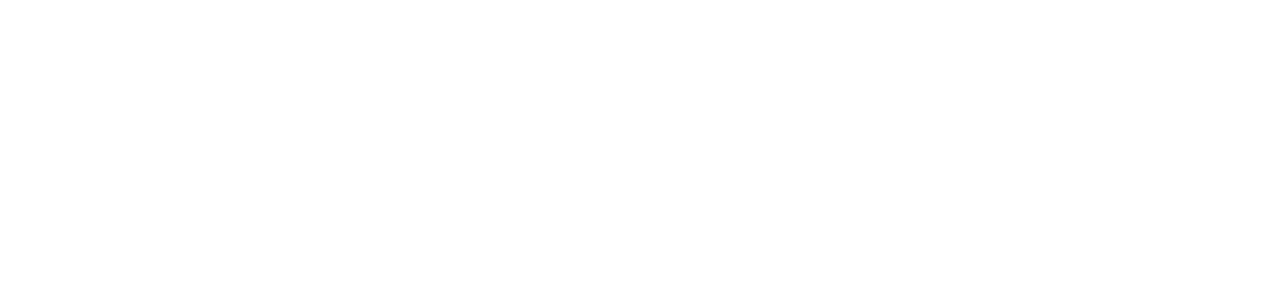
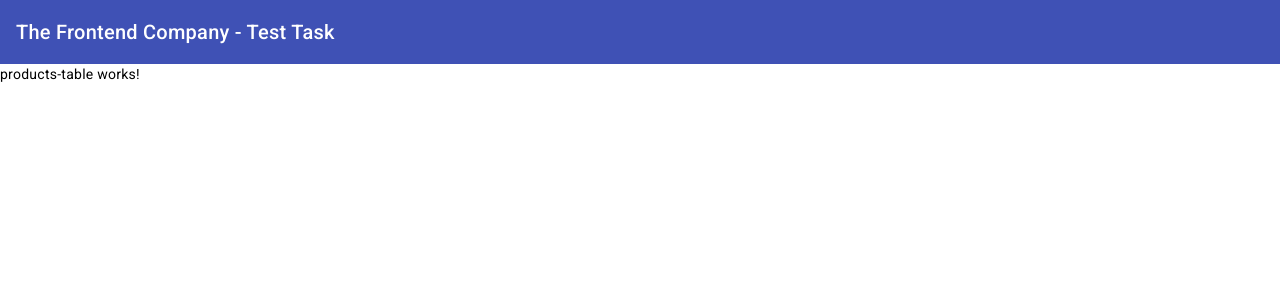
Before and after one commit to archie-arrow/tfc-test-task, an Angular app: page /products in a window 1280 px wide. Before the commit this address led to /. Shown: the top 300 px of the page. Built offline with nearby package versions, Linux system fonts and the light colour scheme.

Commit message:
feat: create products-table-component and basic layout, establish routing

```diff
--- a/src/app/app.component.html
+++ b/src/app/app.component.html
@@ -1 +1,2 @@
+<app-header />
 <router-outlet />
--- a/src/app/app.component.ts
+++ b/src/app/app.component.ts
@@ -1,10 +1,11 @@
 import { Component } from '@angular/core';
 import { RouterOutlet } from '@angular/router';
+import { HeaderComponent } from '@layout/header/header.component';
 
 @Component({
   selector: 'app-root',
   standalone: true,
-  imports: [RouterOutlet],
+  imports: [RouterOutlet, HeaderComponent],
   templateUrl: './app.component.html',
   styleUrl: './app.component.scss'
 })
--- a/src/app/app.routes.ts
+++ b/src/app/app.routes.ts
@@ -1,3 +1,17 @@
 import { Routes } from '@angular/router';
 
-export const routes: Routes = [];
+export const routes: Routes = [
+  {
+    path: 'products',
+    loadComponent: () => import('./components/products-table/products-table.component').then(mod => mod.ProductsTableComponent)
+  },
+  {
+    path: '',
+    redirectTo: '/products',
+    pathMatch: 'full'
+  },
+  {
+    path: '**',
+    redirectTo: 'products'
+  },
+];
--- /dev/null
+++ b/src/app/components/products-table/products-table.component.html
@@ -0,0 +1 @@
+<p>products-table works!</p>
--- /dev/null
+++ b/src/app/layout/header/header.component.html
@@ -0,0 +1,3 @@
+<mat-toolbar color="primary" >
+  <span>The Frontend Company - Test Task</span>
+</mat-toolbar>
```
Also changed, not shown: src/app/components/products-table/products-table.component.ts (added, +12 -0 lines), src/app/layout/header/header.component.ts (added, +15 -0 lines), src/app/components/products-table/products-table.component.scss (added), src/app/layout/header/header.component.scss (added).
